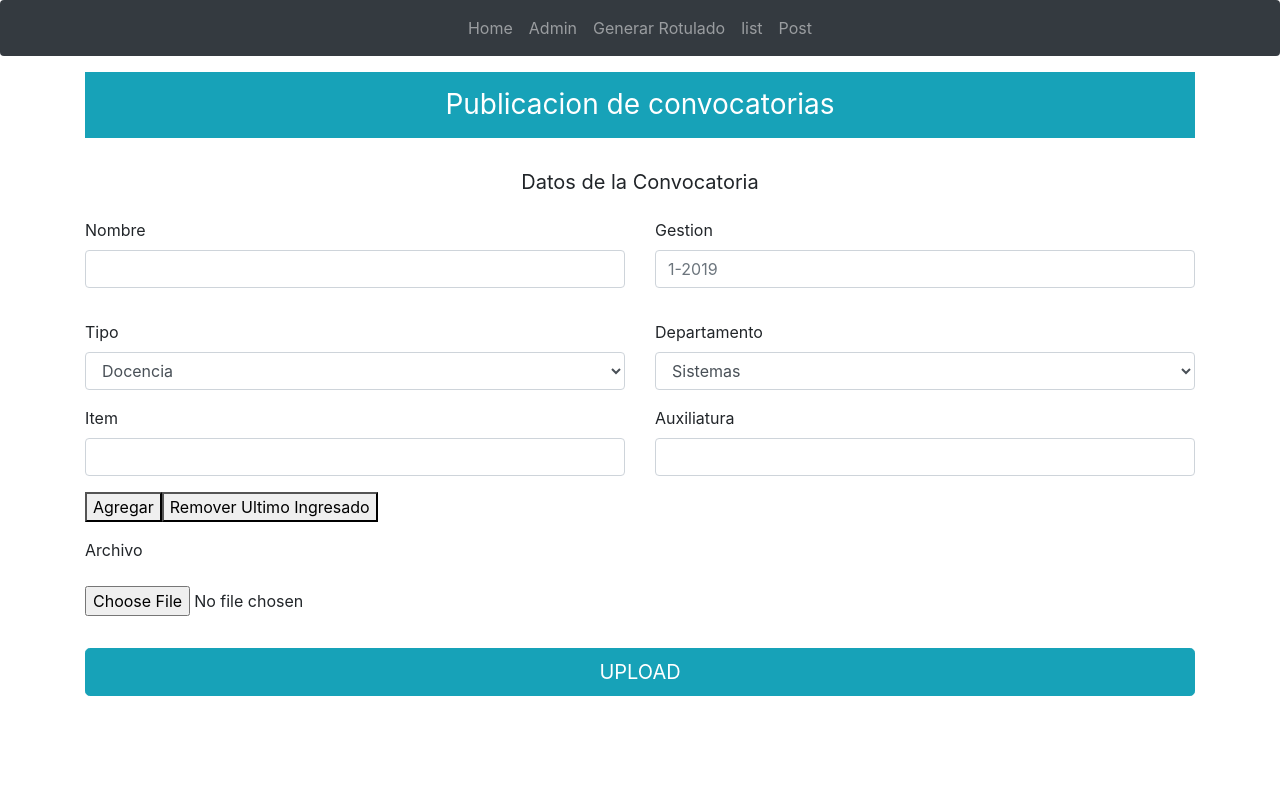
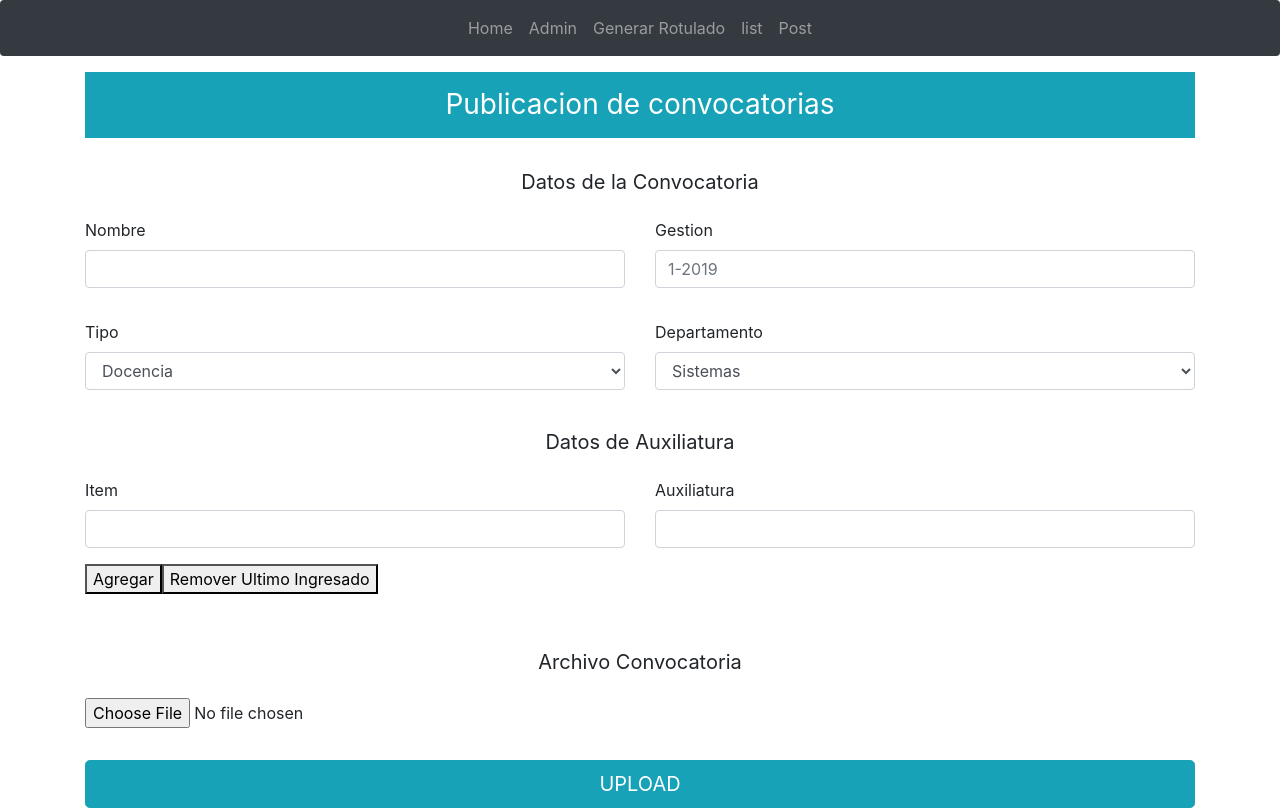
Before and after one commit to EliceoJoel/Cliente-TIS, a React (Create React App) app: page /post in a window 1280 px wide. Built offline with nearby package versions, Linux system fonts and the light colour scheme.

Commit message:
validando la auxiliatura

```diff
--- a/src/components/Post.js
+++ b/src/components/Post.js
@@ -19,7 +19,9 @@ var ArrayAuxi = []
             type: 'Docencia',
             departament: 'Sistemas',
             selectedOption: null,
-            selectedOption_error:''
+            selectedOption_error:'',
+            array_error:''
+
           //  gfg
 
 
@@ -35,6 +37,11 @@ var ArrayAuxi = []
 
     //  }
 
+
+
+
+
+
     onChange =  (e) =>{
         this.setState({[e.target.name]: e.target.value })
     }
@@ -48,6 +55,13 @@ var ArrayAuxi = []
     // )
 
     //}
+    handleRemove(AuxEvent){
+        AuxEvent.preventDefault()
+        ArrayAuxi.pop()
+        console.log(ArrayAuxi)
+
+
+    }
     handleAux(AuxEvent){
        AuxEvent.preventDefault()
         var arreglo = {}
@@ -69,9 +83,11 @@ var ArrayAuxi = []
               // ArrayAuxi.
                // hoal[posicion] = arreglo
                // posicion++
-               // console.log(ArrayAuxi)
+                console.log(ArrayAuxi)
+
             }
             return Arreglo
+
 
     }
     valid(){
@@ -90,6 +106,9 @@ var ArrayAuxi = []
 
         else if(this.state.file === null){
             this.setState({file_error:'Seleccione un documento .pdf'})
+        }
+        else if(ArrayAuxi.length === 0){
+            this.setState({array_error:'Seleccione al menos una auxiliatura'})
         }
         else{
             return true;
@@ -115,7 +134,8 @@ var ArrayAuxi = []
             name_error: '',
             year_error: '',
             selectedOption_error:'',
-            file_error:''
+            file_error:'',
+            array_error:''
 
         })
         if(this.valid()){
@@ -259,27 +279,8 @@ var ArrayAuxi = []
 
                         </select>
                         </div>
-
-
-
-
-{/*
-                   <div className="form-group col-md-12">
-                       <label htmlFor="Auxiliatura">Auxiliatura</label>
-                   <Select
-                                isMulti
-                                name="aux"
-                                options={op}
-                                className="basic-multi-select"
-                                classNamePrefix="select"
-                                placeholder=""
-                                value={selectedOption}
-                             onChange={this.selectChange}
-                            />
-                             <p style={{color:"red"}}>{this.state.selectedOption_error}</p>
-                    </div> */}
-      <p></p>
-
+                        <h3 className="h5 col-md-12 my-4 font-weight-normal text-center">
+                            Datos de Auxiliatura</h3>
                       <div className="form-group col-md-6">
                         <label htmlFor="Nombre">Item</label>
 
@@ -306,23 +307,26 @@ var ArrayAuxi = []
                       </div>
 
 
-                      <div className="form-group col-md-10 ">
+                      <div className="form-group col-md-12 ">
                       <button variant="warning" onClick ={(AuxEvent) => this.handleAux(AuxEvent)} >Agregar</button>
                      <button  variant="warning"onClick ={(AuxEvent) => this.handleRemove(AuxEvent)} >Remover Ultimo Ingresado</button>
+                     <p style={{color:"red"}}>{this.state.array_error}</p>
                     </div>
                   <p></p>
-
-                        {/* <div>
-                            <ul>
-                                {auxlist}
-                            </ul>
-                        </div> */}
-
-                    <div className="form-group col-md-10 ">
-                           <label htmlFor="Archivo">Archivo</label>
+                            <div>
+                                    {ArrayAuxi.map(arreglo =>
+                                        <div key = {arreglo.item}>
+                                             <label htmlFor="item">item : {arreglo.item},</label>
+                                             <label htmlFor="auxiliary">auxiliatura : {arreglo.name}</label>
+                                         </div>   )}
+                            </div>
+                            <p></p>
+                    <div className="form-group col-md-12 ">
+                    <h3 className="h5 col-md-12 my-4 font-weight-normal text-center">
+                            Archivo Convocatoria</h3>
                        <p></p>
                        <p></p>
-                    <input
+                         <input
 
                         onChange={(event) => this.handleFile(event)}
                         type = "file"
```
